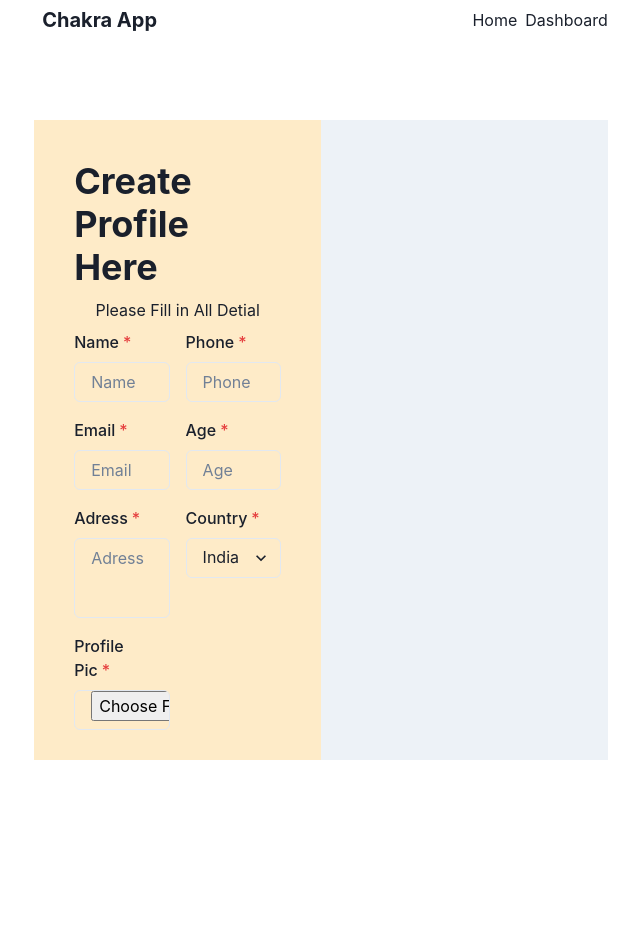
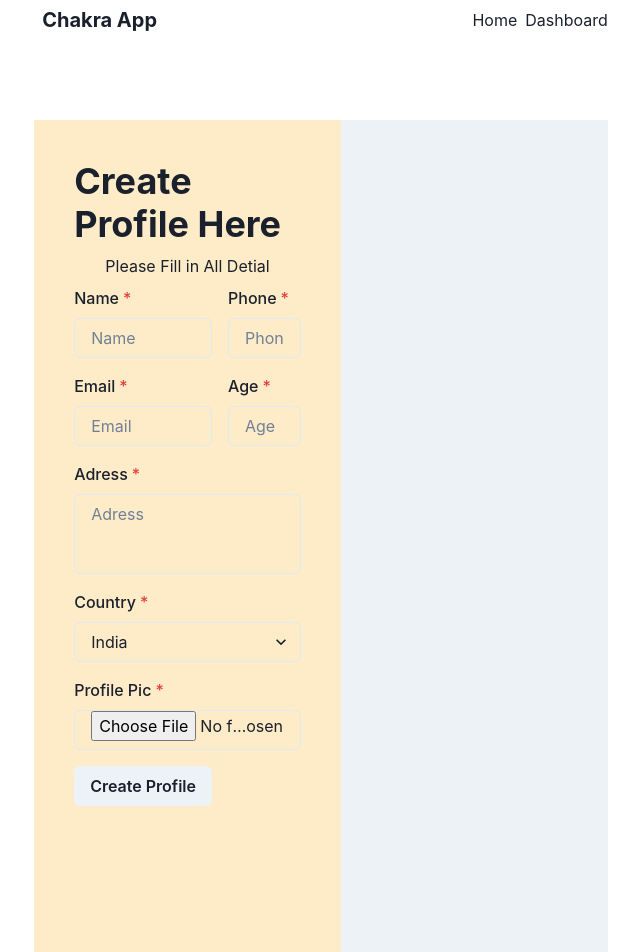
Before and after one commit to ankitsng0007/AnkitRepo, a React (Create React App) app in the folder RCT-101/Day-20/PSC/create-profile/: page / in a window 1280 px wide. Shown: the top 952 px of the page, without its empty margins (319-959 px from the left). Before the commit the page ends 840 px from the top, so only its background shows below. Built offline with nearby package versions, Linux system fonts and the light colour scheme.

Commit message:
file added

```diff
--- a/RCT-101/Day-20/PSC/create-profile/src/Components/ProfileForm.jsx
+++ b/RCT-101/Day-20/PSC/create-profile/src/Components/ProfileForm.jsx
@@ -1,4 +1,4 @@
-import { FormControl, FormLabel, Grid, GridItem, Heading, Input, Select, Text, Textarea, VStack } from "@chakra-ui/react";
+import { Button, FormControl, FormLabel, Grid, GridItem, Heading, Input, Select, Text, Textarea, VStack } from "@chakra-ui/react";
 import React from "react";
 
 export const ProfileForm=()=>{
@@ -60,7 +60,7 @@ export const ProfileForm=()=>{
         onChange={handleChange}/>
     </FormControl>
   </GridItem>
-  <GridItem colSpan={1}>
+  <GridItem colSpan={2}>
     <FormControl isRequired>
         <FormLabel>Adress</FormLabel>
         <Textarea
@@ -71,7 +71,7 @@ export const ProfileForm=()=>{
         resize="none"/>
     </FormControl>
   </GridItem>
-  <GridItem colSpan={1}>
+  <GridItem colSpan={2}>
     <FormControl isRequired>
         <FormLabel>Country</FormLabel>
         <Select>
@@ -87,7 +87,7 @@ export const ProfileForm=()=>{
         </Select>
     </FormControl>
   </GridItem>
-  <GridItem colSpan={1}>
+  <GridItem colSpan={2}>
     <FormControl isRequired>
         <FormLabel>Profile Pic</FormLabel>
         <Input
@@ -97,6 +97,11 @@ export const ProfileForm=()=>{
         onChange={handleChange}/>
     </FormControl>
   </GridItem>
+  <GridItem>
+    <FormControl>
+        <Button w="full">Create Profile</Button>
+    </FormControl>
+  </GridItem>
 </Grid>
             </VStack>
         </VStack>
--- a/RCT-101/Day-20/PSC/create-profile/src/Pages/Home.jsx
+++ b/RCT-101/Day-20/PSC/create-profile/src/Pages/Home.jsx
@@ -6,7 +6,7 @@ import { ProfileForm } from "../Components/ProfileForm";
 export const Home =()=>{
     return(
         <Container maxW="container.xl" p={0}>
-            <Flex h="100vh" py={20}>
+            <Flex h="200vh"  py={20}>
             <ProfileForm />
              <Profile />
             </Flex>
```
